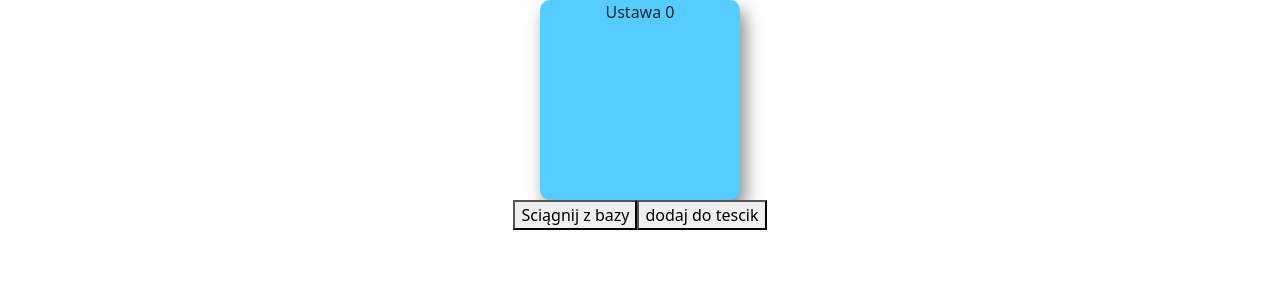
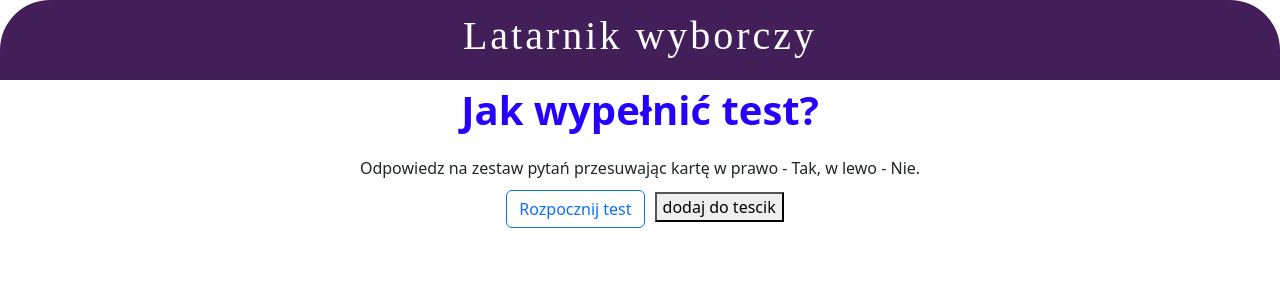
Before and after one commit to Pawlikss/projekt-latarnik, a React (Create React App) app: page /test in a window 1280 px wide. Shown: the top 300 px of the page. Built offline with nearby package versions, Linux system fonts and the light colour scheme; the HTML template or start-up script is replaced by a standard one.

Commit message:
Add Tutorial and change styles

```diff
--- a/src/components/About.js
+++ b/src/components/About.js
@@ -8,19 +8,19 @@ const About = () => {
                     <p>
 
                         <h3 className="title">Przygotowujemy zestaw ustaw</h3>
-                        <span className="paragraph">Zagłosuj na ustawy. Możesz przerwać w każdej chwili.</span>
+                        <span>Zagłosuj na ustawy. Możesz przerwać w każdej chwili.</span>
                     </p>
                 </div>
                 <div className="flexElement">
                     <p>
                         <h3 className="title">Porównujemy twoje poglądy</h3>
-                        <span className="paragraph"> Dzięki danym publicznym możemy porównać twoje odpowiedzi do odpowiedzi kandydatów.</span>
+                        <span> Dzięki danym publicznym możemy porównać twoje odpowiedzi do odpowiedzi kandydatów.</span>
                     </p>
                 </div>
                 <div className="flexElement">
                     <p>
                         <h3 className="title"> Wyświetlamy twoje dopasowania</h3>
-                        <span className="paragraph"> Sprawdź do jakich polityków zbliżone są twoje poglądy.</span>
+                        <span> Sprawdź do jakich polityków zbliżone są twoje poglądy.</span>
                     </p>
                 </div>
             </div>
--- a/src/components/Card.js
+++ b/src/components/Card.js
@@ -23,6 +23,8 @@ const Card = ({ id, text, color }) => {
       height: 200,
       width: 200,
       opacity: {opacityValue},
+      verticalAlign: 'middle',
+      display: 'table-cell',
     };
 
 
@@ -50,9 +52,7 @@ const Card = ({ id, text, color }) => {
             }
             if(info.point.x >= 1100) {
               setState(prevValue => ({
-
                 karty: [...prevValue.karty, 1]
-
               }))
 
             }
--- a/src/components/HomePage.js
+++ b/src/components/HomePage.js
@@ -1,6 +1,8 @@
 import Header from "./Header";
 import Content from "./Content";
 import Footer from "./Footer";
+
+import styles from "../styl.css"
 
 const Homepage = () => {
     return (
--- a/src/components/MainArticle.js
+++ b/src/components/MainArticle.js
@@ -1,4 +1,5 @@
 import { Link } from "react-router-dom";
+
 const MainArticle = () => {
     return (
         <article className="center">
--- a/src/components/Test.js
+++ b/src/components/Test.js
@@ -1,6 +1,8 @@
 import {useState} from 'react';
 import {getDatabase, ref, child, get } from "firebase/database";
 import { initializeApp } from 'firebase/app';
+import Header from './Header'
+import Tutorial from './Tutorial';
 
 import Card from "./Card"
 
@@ -30,7 +32,11 @@ const Test = () => {
   const db = getDatabase();
 
   //lemme just wrzucic to tu cyk cyk | dawid
+  const [IsActive, setIsActive] = useState(false)
   const [karty, setkarty] = useState(cards);
+
+  const toggleActiveState = () => setIsActive(true)
+
   const addObjectToArray = obj => {
     setkarty(current => [...current, obj]);
 
@@ -67,9 +73,12 @@ const Test = () => {
 
 //moje stop |dawid
   return (
+    <>
+      <Header/>
+      <Tutorial/>
       <div className='App'>
-      {karty.map((karty) => (<Card text={karty.text} color={'#55ccff'} key={karty.id}></Card>))}
-      <button onClick={() =>
+        <button className="btn btn-outline-primary testbutton" onClick={() => {
+          toggleActiveState()
           get(child(ref(db),'Pytania')).then((snapshot) => {
             if (snapshot.exists()) {
               const pytania = Object.values(snapshot.val())
@@ -85,7 +94,8 @@ const Test = () => {
             }).catch((error) => {
               console.error(error);
             })
-      }>Sciągnij z bazy</button>
+        }}>Rozpocznij test</button>
+        {IsActive ? karty.map((karty) => (<Card text={karty.text} color={'#55ccff'} key={karty.id}></Card>)) : null}
         <button onClick={() =>
           addObjectToArray({
             id: Math.random(),
@@ -93,6 +103,7 @@ const Test = () => {
           })
         }>dodaj do tescik</button>
       </div>
+    </>
   );
 }
 
--- /dev/null
+++ b/src/components/Tutorial.js
@@ -0,0 +1,10 @@
+const Tutorial = () => {
+    return (
+        <div className="center">
+            <p className="weight paragraph">Jak wypełnić test?</p>
+            Odpowiedz na zestaw pytań przesuwając kartę w prawo - Tak, w lewo - Nie.
+        </div>
+    );
+}
+
+export default Tutorial;
--- a/src/styl.css
+++ b/src/styl.css
@@ -8,6 +8,18 @@
     width: 100%;
     font-family: Reznik;
     letter-spacing: 3px;
+}
+
+.vertical-center {
+    margin: 0;
+    position: absolute;
+    top: 50%;
+    -ms-transform: translateY(-50%);
+    transform: translateY(-50%);
+  }
+
+.testbutton {
+    margin: 10px
 }
 
 .faqtext {
@@ -49,7 +61,8 @@
 }
 
 .paragraph {
-    color: rgb(90, 90, 90);
+    color: rgb(38, 0, 255);
+    font-size: 40px;
 }
 
 .button1 {
```
Lines whose indentation alone changed are shown as unchanged.
